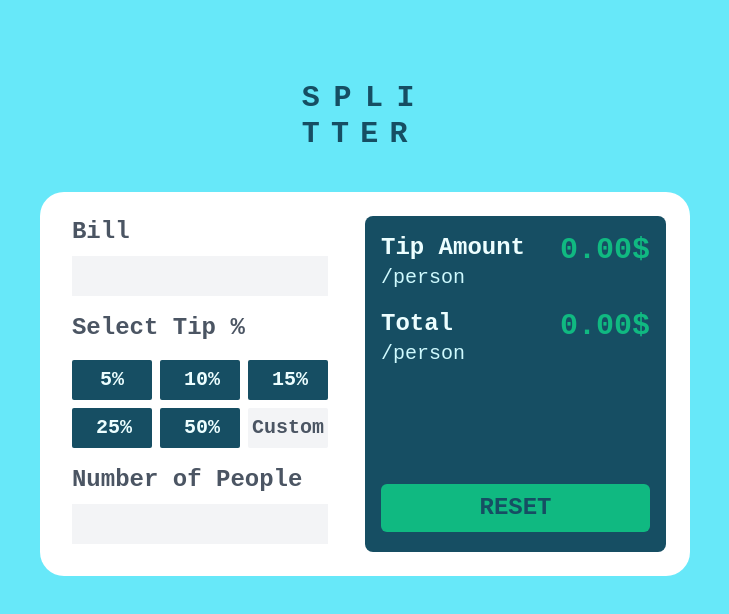
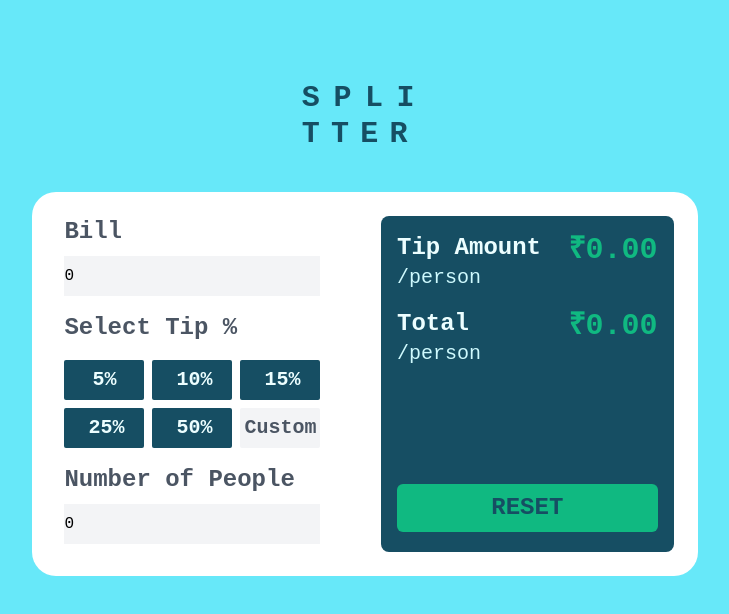
Before and after one commit to sgupta005/tip-calculator, a React (Vite) app: page / in a window 1280 px wide. Shown: the top 614 px of the page, without its empty margins (275-1004 px from the left). Built offline with nearby package versions, Linux system fonts and the light colour scheme.

Commit message:
allow user to set bill and tip

```diff
--- a/src/App.jsx
+++ b/src/App.jsx
@@ -1,11 +1,38 @@
+import { useState } from "react";
+
 /* eslint-disable react/prop-types */
 function App() {
+  const [bill, setBill] = useState(0);
+  const [people, setPeople] = useState(0);
+  const [tipPerc, setTipPerc] = useState(0);
+
+  const tipAmount = bill * (tipPerc / 100);
+  const tipAmountPerPerson = people === 0 ? 0 : tipAmount / people;
+  const billPerPerson = people === 0 ? 0 : bill / people;
+
+  function handleSetBill(bill) {
+    setBill(bill);
+  }
+  function handleSetPeople(people) {
+    setPeople(people);
+  }
+  function handleSetTip(tip) {
+    setTipPerc(tip);
+  }
+
   return (
     <div className="flex h-screen flex-col bg-cyan-300">
       <Heading />
       <Container>
-        <LeftSide />
-        <RightSide />
+        <LeftSide
+          onSetBill={handleSetBill}
+          onSetPeople={handleSetPeople}
+          onSetTip={handleSetTip}
+        />
+        <RightSide
+          tipAmountPerPerson={tipAmountPerPerson}
+          billPerPerson={billPerPerson}
+        />
       </Container>
     </div>
   );
@@ -26,24 +53,24 @@ function Heading() {
 
 function Container({ children }) {
   return (
-    <div className="flex flex-1 flex-col rounded-3xl bg-white p-4 sm:mx-auto sm:flex sm:h-96 sm:max-w-[700px] sm:flex-none sm:flex-row">
+    <div className="flex flex-1 flex-col gap-6 rounded-3xl bg-white p-4 sm:mx-auto sm:flex sm:h-96 sm:max-w-[700px] sm:flex-none sm:flex-row sm:gap-4">
       {children}
     </div>
   );
 }
 
-function LeftSide() {
+function LeftSide({ onSetBill, onSetPeople, onSetTip }) {
   return (
     <div className="h-2/3 w-full px-4 py-2 sm:w-1/2">
       <p className="mb-2 text-2xl font-bold text-gray-600">Bill</p>
-      <input type="text" className="h-12 w-full bg-gray-100 sm:h-10 sm:w-64" />
+      <Input stateSetter={onSetBill} />
       <p className="my-4 text-2xl font-bold text-gray-600">Select Tip %</p>
       <div className="mx-auto flex w-72 flex-wrap gap-x-6 gap-y-4 sm:gap-2">
-        <TipButton percent={5} />
-        <TipButton percent={10} />
-        <TipButton percent={15} />
-        <TipButton percent={25} />
-        <TipButton percent={50} />
+        <TipButton percent={5} onSetTip={onSetTip} />
+        <TipButton percent={10} onSetTip={onSetTip} />
+        <TipButton percent={15} onSetTip={onSetTip} />
+        <TipButton percent={25} onSetTip={onSetTip} />
+        <TipButton percent={50} onSetTip={onSetTip} />
         <button className="h-12 w-32 rounded-lg bg-gray-100 text-3xl font-bold text-gray-600 sm:h-10 sm:w-20 sm:rounded-sm sm:text-xl">
           Custom
         </button>
@@ -51,23 +78,39 @@ function LeftSide() {
       <p className=" mb-2 mt-4 text-2xl font-bold text-gray-600 ">
         Number of People
       </p>
-      <input
-        type="text"
-        className="mb-6 h-12 w-full bg-gray-100 sm:h-10 sm:w-64"
-      />
+      <Input stateSetter={onSetPeople} />
     </div>
   );
 }
 
-function TipButton({ percent }) {
+function TipButton({ percent, onSetTip }) {
   return (
-    <button className="h-12 w-32 rounded-lg bg-cyan-900 text-3xl  font-bold text-cyan-50 sm:h-10 sm:w-20 sm:rounded-sm sm:px-6 sm:py-1 sm:text-xl">
+    <button
+      className="h-12 w-32 rounded-lg bg-cyan-900 text-3xl  font-bold text-cyan-50 sm:h-10 sm:w-20 sm:rounded-sm sm:px-6 sm:py-1 sm:text-xl"
+      onClick={() => onSetTip(+percent)}
+    >
       {percent}%
     </button>
   );
 }
 
-function RightSide() {
+function Input({ stateSetter }) {
+  const [value, setValue] = useState(0);
+  function handleSetValue(e) {
+    setValue(+e.target.value);
+    stateSetter(+e.target.value);
+  }
+  return (
+    <input
+      type="text"
+      className="h-12 w-full bg-gray-100 sm:h-10 sm:w-64"
+      value={value}
+      onChange={handleSetValue}
+    />
+  );
+}
+
+function RightSide({ billPerPerson, tipAmountPerPerson }) {
   return (
     <div className="mb-6 w-full flex-1 rounded-lg bg-cyan-900 p-4 sm:my-2 sm:mr-2 sm:w-1/2 sm:p-4">
       <div className="mb-4 flex justify-between space-x-6">
@@ -75,14 +118,18 @@ function RightSide() {
           <p className="text-2xl font-bold text-cyan-50">Tip Amount</p>
           <p className="text-xl text-cyan-100">/person</p>
         </div>
-        <p className="text-5xl font-bold text-emerald-500 sm:text-3xl">0.00$</p>
+        <p className="text-5xl font-bold text-emerald-500 sm:text-3xl">
+          &#8377;{tipAmountPerPerson.toFixed(2)}
+        </p>
       </div>
       <div className="flex justify-between">
         <div className="flex-col leading-none">
           <p className="text-2xl font-bold text-cyan-50">Total</p>
           <p className="text-xl text-cyan-100">/person</p>
         </div>
-        <p className="text-5xl font-bold text-emerald-500 sm:text-3xl">0.00$</p>
+        <p className="text-5xl font-bold text-emerald-500 sm:text-3xl">
+          &#8377;{billPerPerson.toFixed(2)}
+        </p>
       </div>
 
       <button className="mt-4 w-full rounded-md bg-emerald-500 py-2 text-3xl font-bold uppercase text-cyan-900 sm:mt-[116px] sm:py-2 sm:text-2xl">
```
Also changed, not shown: 1 other file (tests, documents, lock files or other folders).
